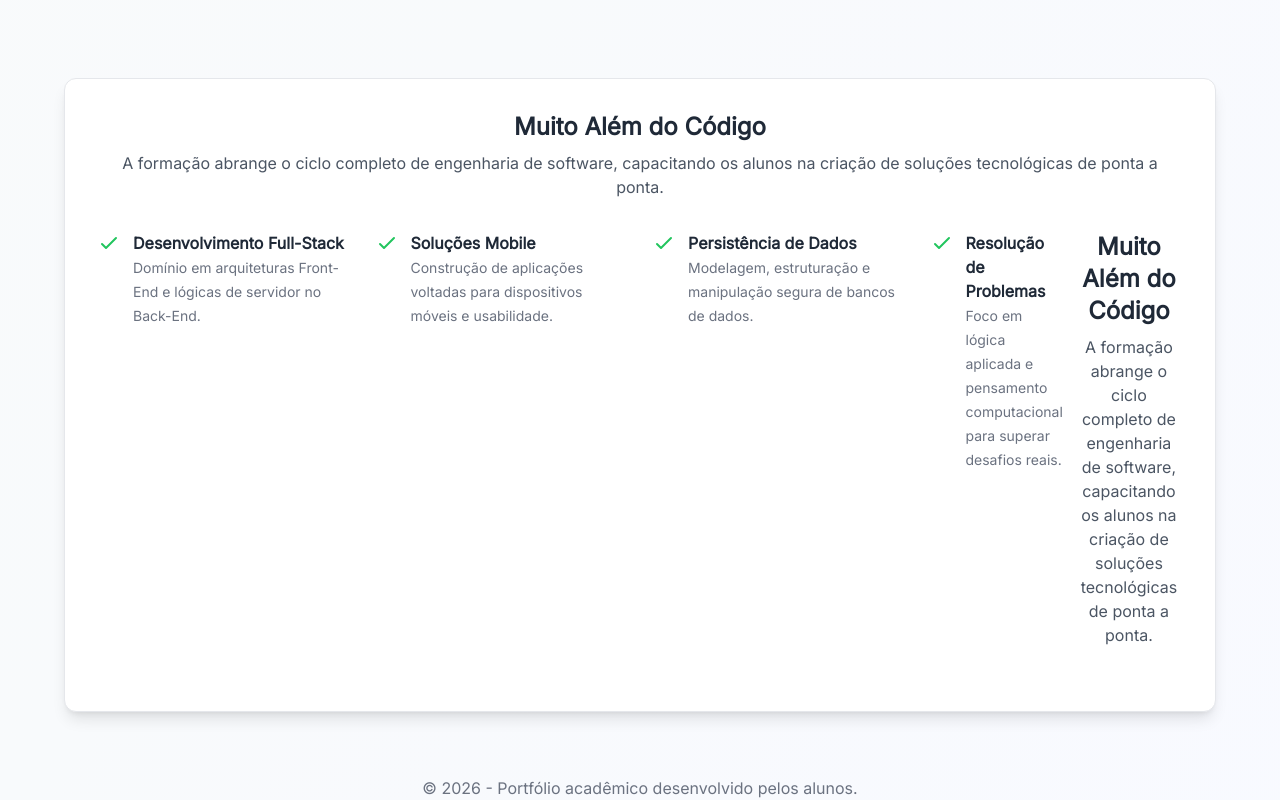
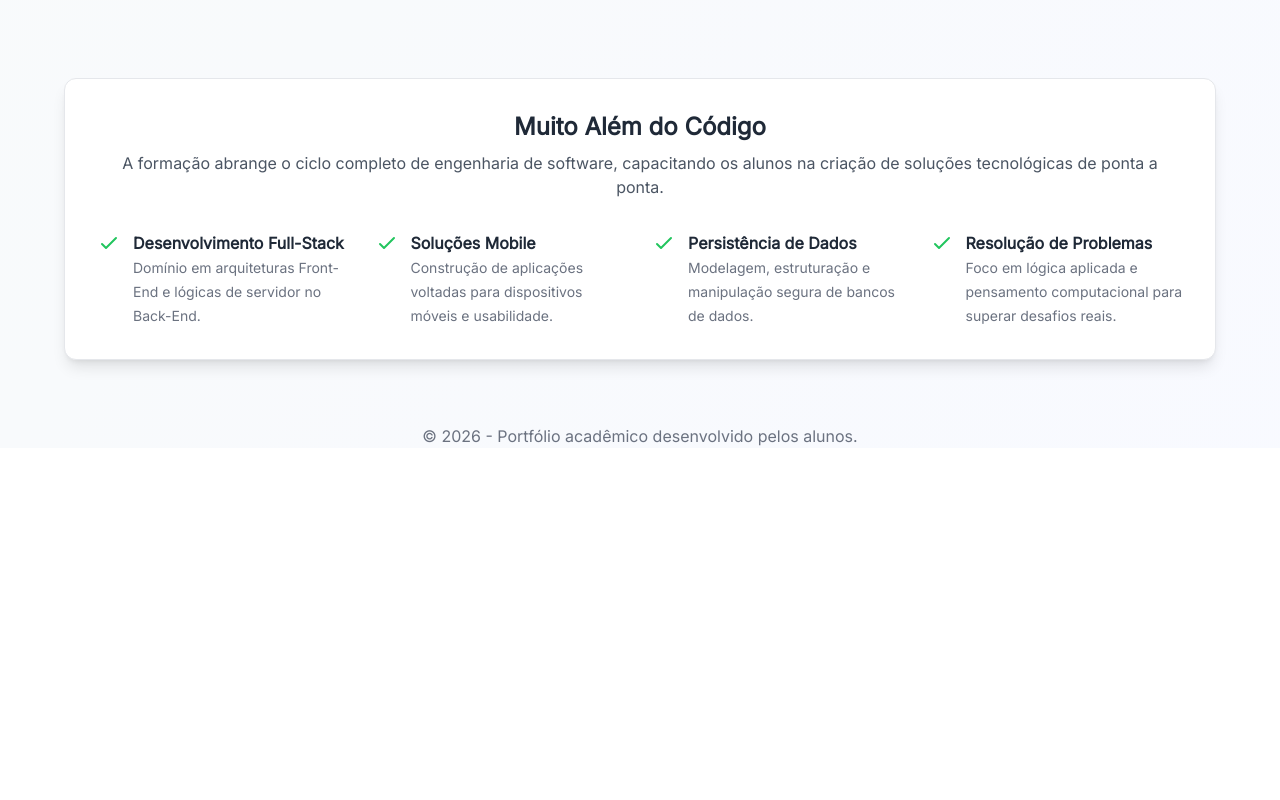
Before and after one commit to proflgrandoEPT/Listaprojetos2026TCC, a plain HTML site: page index.html in a window 1280 px wide. Shown: the part 1154-1954 px from the top of the page. After the commit the page ends 1602 px from the top, so only its background shows below. Drawn offline with nearby package versions, Linux system fonts and the light colour scheme.

Commit message:
Update index.html

```diff
--- a/index.html
+++ b/index.html
@@ -335,12 +335,6 @@
                         <span class="block font-semibold text-gray-800 dark:text-gray-100">Resolução de Problemas</span>
                         <span class="text-sm text-gray-500 dark:text-gray-400">Foco em lógica aplicada e pensamento computacional para superar desafios reais.</span>
                     </div>
-                        <div class="text-center mb-8">
-                <h3 class="text-2xl font-bold text-gray-800 dark:text-white mb-2">Muito Além do Código</h3>
-                <p class="text-gray-600 dark:text-gray-300">
-                    A formação abrange o ciclo completo de engenharia de software, capacitando os alunos na criação de soluções tecnológicas de ponta a ponta.
-                </p>
-            </div>
                 </div>
             </div>
         </section>
```
